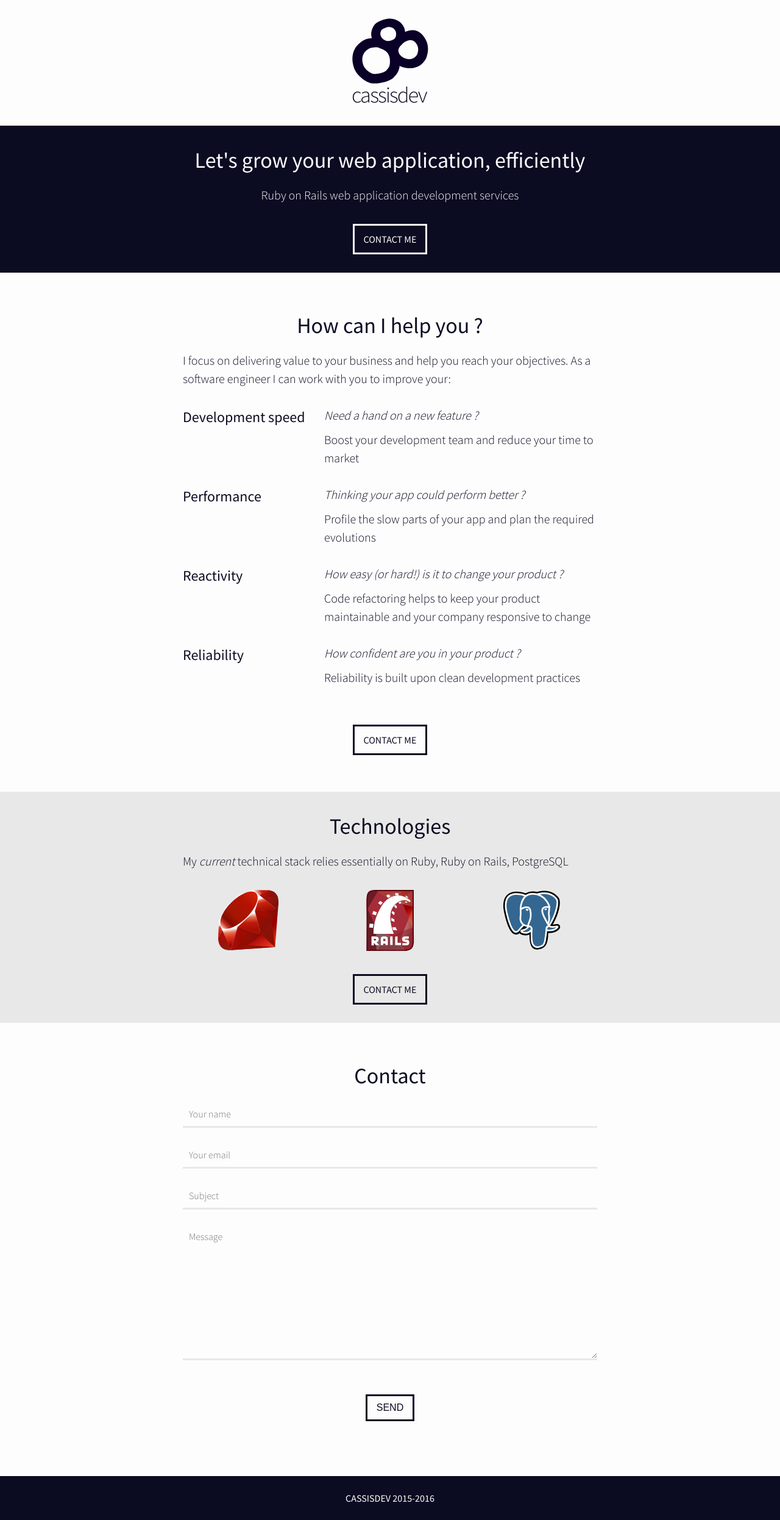
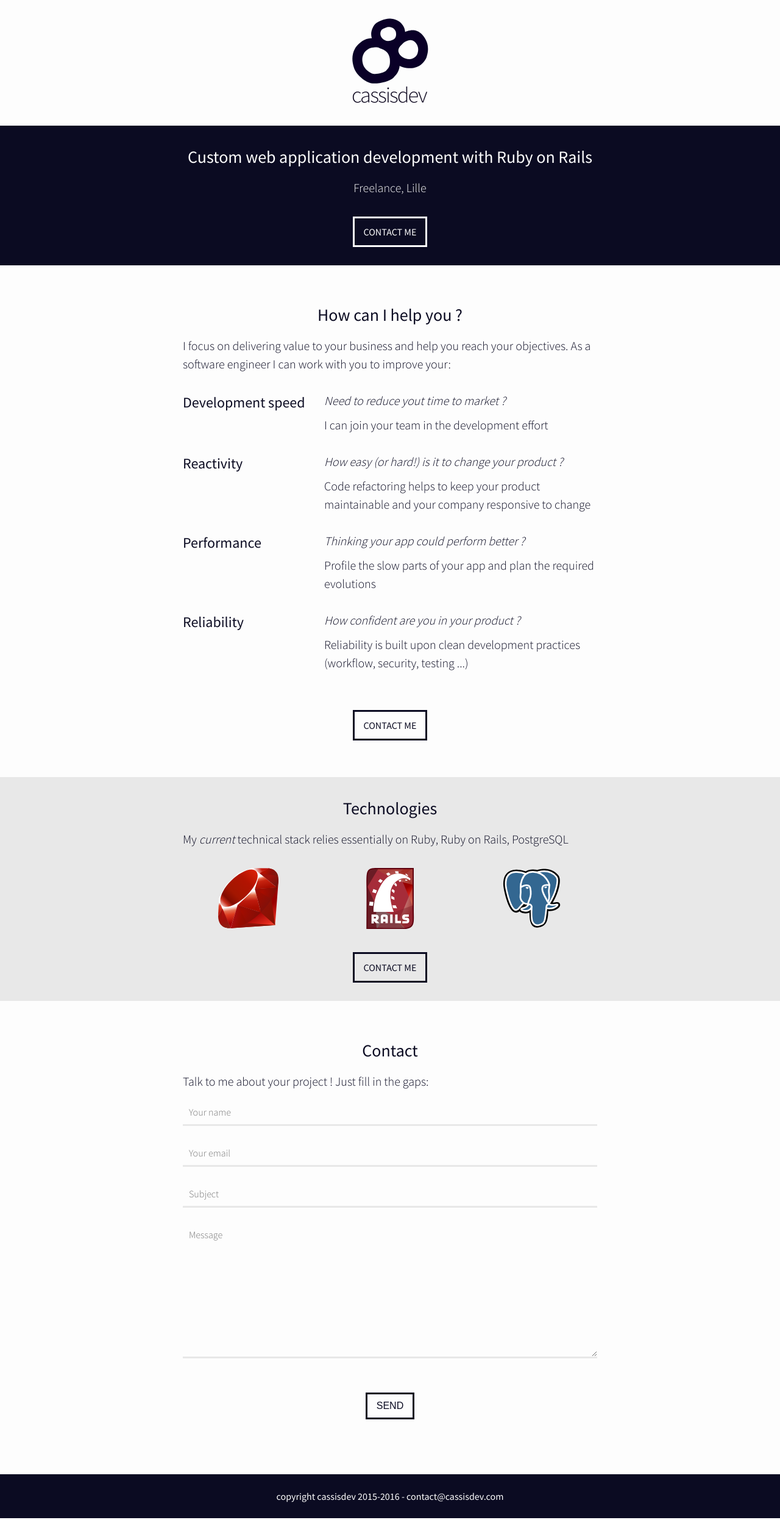
Before and after one commit to hvanhonacker/cassisdev.com, a Jekyll site: the page built from index.html, in a window 1280 px wide. Shown: the whole page at 61% size. Built offline with Jekyll 4.4.1, drawn with Linux system fonts in a browser that asks for light colours.

Commit message:
Updates wording and title font size

```diff
--- a/_includes/footer.html
+++ b/_includes/footer.html
@@ -1,7 +1,8 @@
 <footer class="site-footer">
 
   <div class="wrapper">
-    <div class="copyright">cassisdev 2015-2016</div>
+
+    <div class="copyright">copyright cassisdev 2015-2016 - contact@cassisdev.com</div>
   </div>
 
 </footer>
--- a/_sass/_index.scss
+++ b/_sass/_index.scss
@@ -11,8 +11,12 @@
 }
 
 .site-logo {
-  width: 125px;
+  width: 100px;
   margin: 0 auto;
+
+  @include media($on-laptop) {
+     width: 125px;
+  }
 }
 
 .cta {
@@ -26,7 +30,7 @@
 
   h1 {
     text-align: center;
-    font-size: 2.25em;
+    font-size: 1.75em;
   }
 
   h2 {
--- a/_sass/_layout.scss
+++ b/_sass/_layout.scss
@@ -16,7 +16,7 @@
 
   .copyright {
     padding: 1.5em;
-    text-transform: uppercase;
+    //text-transform: uppercase;
     text-align: center;
   }
 }
--- a/index.html
+++ b/index.html
@@ -4,8 +4,8 @@ layout: default
 
 <section class="welcome-section">
   <div class="wrapper">
-    <h1>Let's grow your web application, efficiently</h1>
-    <h2>Ruby on Rails web application development services</h2>
+    <h1>Custom web application development with Ruby on Rails</h1>
+    <h2>Freelance, Lille</h2>
     <div class="cta">
       <a href="#contact" class="btn inverted">Contact Me</a>
     </div>
@@ -21,8 +21,15 @@ layout: default
       <li class="service">
         <h2 class="service-title">Development speed</h2>
         <p class="service-description">
-          <em>Need a hand on a new feature ?</em>
-          Boost your development team and reduce your time to market
+          <em>Need to reduce yout time to market ?</em>
+          I can join your team in the development effort
+        </p>
+      </li>
+      <li class="service">
+        <h2 class="service-title">Reactivity</h2>
+        <p class="service-description">
+          <em>How easy (or hard!) is it to change your product ?</em>
+          Code refactoring helps to keep your product maintainable and your company responsive to change
         </p>
       </li>
       <li class="service">
@@ -33,17 +40,10 @@ layout: default
         </p>
       </li>
       <li class="service">
-        <h2 class="service-title">Reactivity</h2>
-        <p class="service-description">
-          <em>How easy (or hard!) is it to change your product ?</em>
-          Code refactoring helps to keep your product maintainable and your company responsive to change
-        </p>
-      </li>
-      <li class="service">
         <h2 class="service-title">Reliability</h2>
         <p class="service-description">
           <em>How confident are you in your product ?</em>
-          Reliability is built upon clean development practices
+          Reliability is built upon clean development practices (workflow, security, testing ...)
         </p>
       </li>
     </ul>
@@ -73,6 +73,7 @@ layout: default
   <div class="wrapper">
     <a name="contact"></a>
     <h1>Contact</h1>
+    <p>Talk to me about your project ! Just fill in the gaps:</p>
     <form action="//formspree.io/contact@cassisdev.com" method="POST" target="_blank">
       <input class="field" type="text" name="name" placeholder="Your name" required><br>
       <input class="field" type="email" name="_replyto" placeholder="Your email" required><br>
```
